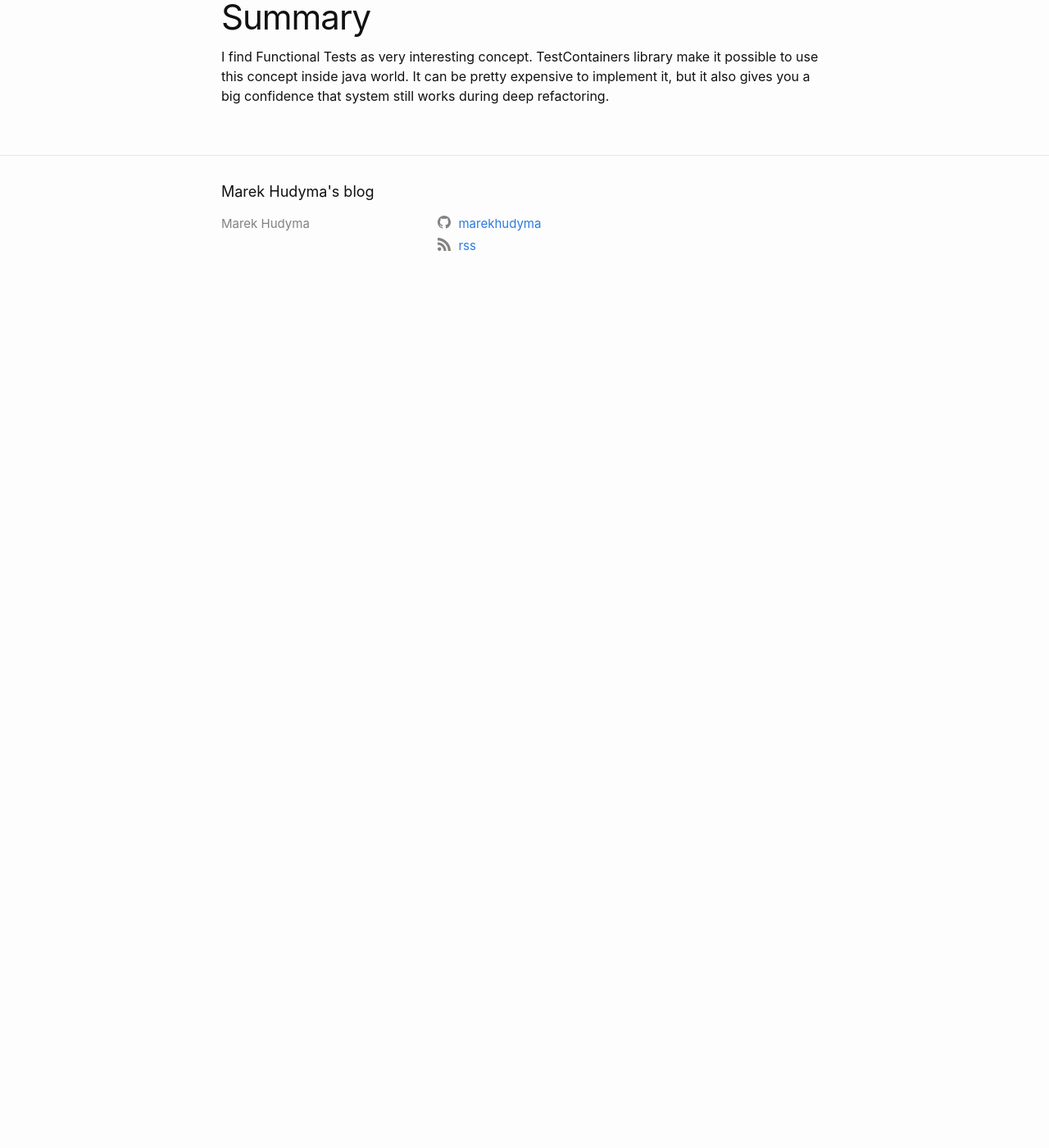
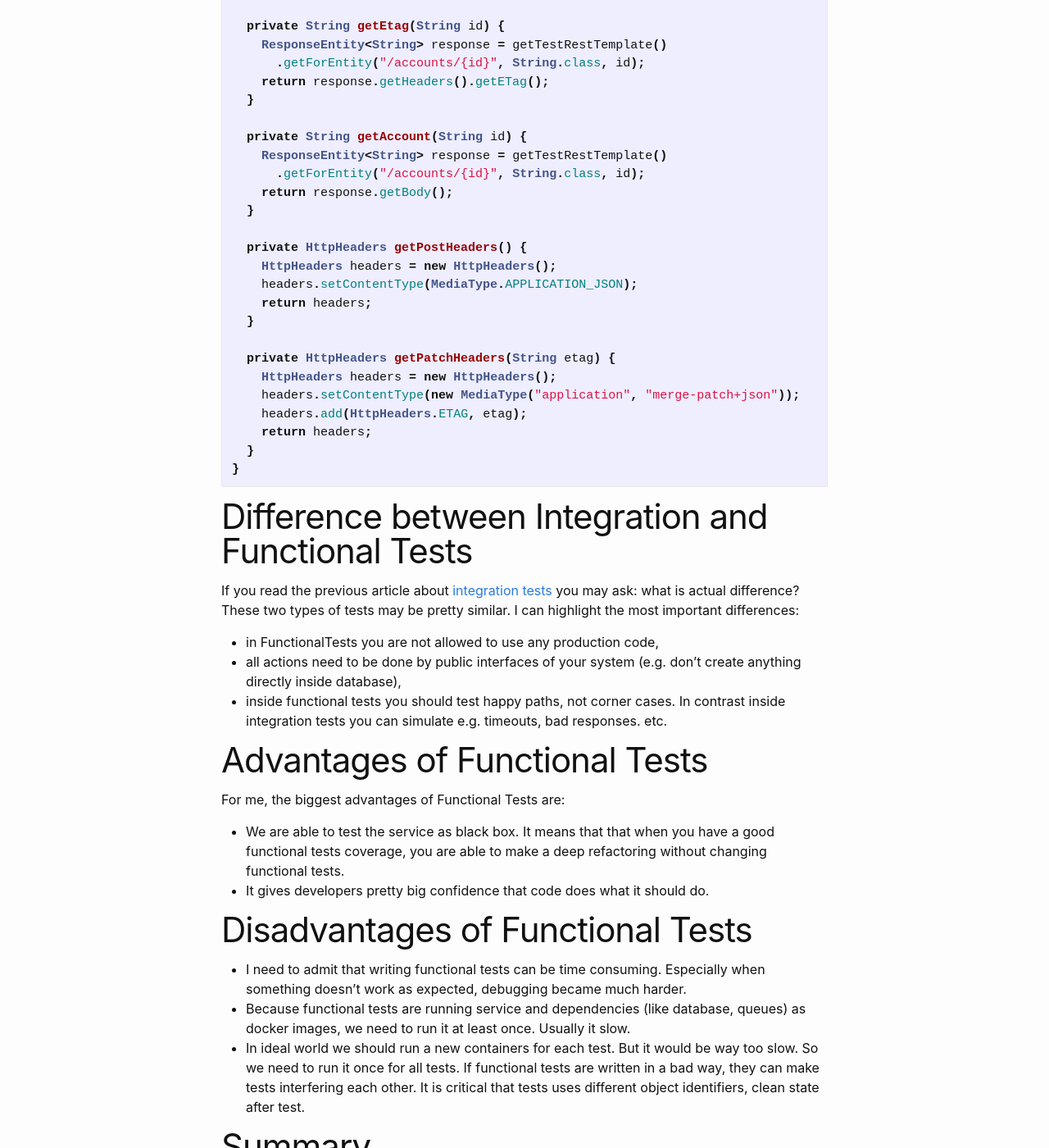
Before and after one commit to marekhudyma/marekhudyma.github.io, a Jekyll site: the page built from _posts/2020-04-01-functional-tests-with-testcontainers.md, in a window 1280 px wide and 1400 px high, scrolled down 5610 px. Shown: the whole window at 82% size. Built offline with Jekyll 4.4.1, drawn with Linux system fonts in a browser that asks for light colours; before the commit the page ends 5982 px from its top, so only the background shows below that; some of the changed text lies outside the part shown.

Commit message:
Functional Tests

````diff
--- a/_posts/2020-04-01-functional-tests-with-testcontainers.md
+++ b/_posts/2020-04-01-functional-tests-with-testcontainers.md
@@ -7,7 +7,7 @@
 In this article, you will find information on:
 * how to write functional tests with testcontainers.org library.
 Before you read this article I highly recommend to read the one about [integration tests](2018-12-01-integration-tests-with-testcontainers.md)
-Whole can follow the idea on [working example here](https://github.com/marekhudyma/application-style).
+You can follow the idea on [working example here](https://github.com/marekhudyma/application-style).
 
 # Definition
 
@@ -18,18 +18,19 @@
 
 # Concept
 The main idea of functional tests is to make it independent from actual implementation. To achieve it do:
-* pack your microservice into docker container,
-* run your service as docker container
-* run all its dependencies like: database, queues, streams, as separate docker container.
-* make your testing code independent from implementation. I do it by having multi-module project with `service` and `functional-tests`.
+* **pack and run your service into docker container**,
+* **run all its dependencies** like: database, queues, streams, **as separate docker container**.
+* **make your testing code independent from implementation**. I do it by having multi-module project with `service` and `functional-tests`.
 
 The structure of invocation can look like below.
 <figure>
   <img src="/assets/2020-04-01-functional-tests-with-testcontainers/functional_tests.png" alt="Functional Tests">
   <figcaption>Functional Tests</figcaption>
 </figure>
+To summarize the main concept: Your entire production code need to be packed and run as docker image. If your service need to communicate to database, run database as docker image as well.
+Your `functional tests` will test your code run as docker image. So your testing code does not have any connection to production code.
 
-You need to remember that a proper pyramid of tests is (from the biggest amount to the smallest amount):
+You also need to remember that a proper pyramid of tests is (from the biggest amount to the smallest amount):
 * unit tests
 * component tests
 * integration tests
@@ -132,7 +133,7 @@
 .withFixedExposedPort(DEBUG_PORT, DEBUG_PORT)
 ```
 
-The method `withFixedExposedPort` is protected in TestContainer, GenericContainer class. That's why you need to create a new class and expose it as a public.
+The method `withFixedExposedPort` is protected  in GenericContainer (in TestContainer) class. That's why you need to create a new class and expose it as a public.
 ```java
 public class ServiceContainer extends GenericContainer<ServiceContainer> {
   public ServiceContainer withFixedExposedPort(int hostPort, int containerPort) {
@@ -151,15 +152,15 @@
 ```
   .withLogConsumer(new Slf4jLogConsumer(LOGGER).withPrefix("Service"))
 ```
+
 # Stopping images
-One of the biggest advantage of TestContainers library is a fact that there is a Ryuk containers which stops all other containers when initial JVM process dies.
-It protects us from unwanted zombie containers (and networks, volumes) in the system. But if you run docker images from multiple maven modules, Ryuk image can be too slow and build can crash.
+One of the biggest advantage of TestContainers library is a fact that there is a `Ryuk` containers which stops all other containers when initial JVM process dies.
+It protects us from unwanted zombie containers (and networks, volumes) in the system. But if you run docker images from multiple maven modules, `Ryuk` image can be too slow and build can crash.
 That's why I additionally specify `shutdownHook` which stops all docker images when tests are over.
-
 
 # Example of Functional Test
 
-The example of functional tests can look like below. It is pretty simplified to make it more readable.
+The example of functional tests can look like below. The testing method uses many helper methods to simplify test. In my opinion this is a key factor: create helper methods to make the code readable.
 
 ```java
 public class AccountFunctionalTest extends AbstractFunctionalTest {
@@ -182,15 +183,61 @@
     var actual = getAccount("00000000-0000-0000-0000-000000000001");
     var expected = readFromResources("account_functional_test/get_account_dto.json");
     JSONAssert.assertEquals(expected, actual, JSONCompareMode.LENIENT);
+  }
+
+  private void createAccount() {
+    var json = readFromResources("account_functional_test/create_account_dto.json");
+    ResponseEntity<String> response = getTestRestTemplate().exchange("/accounts",
+            HttpMethod.POST,
+            new HttpEntity<>(json, getPostHeaders()),
+            String.class);
+    assertThat(response.getStatusCodeValue()).isEqualTo(HttpStatus.CREATED.value());
+  }
+
+  private String getEtag(String id) {
+    ResponseEntity<String> response = getTestRestTemplate()
+      .getForEntity("/accounts/{id}", String.class, id);
+    return response.getHeaders().getETag();
+  }
+
+  private String getAccount(String id) {
+    ResponseEntity<String> response = getTestRestTemplate()
+      .getForEntity("/accounts/{id}", String.class, id);
+    return response.getBody();
+  }
+
+  private HttpHeaders getPostHeaders() {
+    HttpHeaders headers = new HttpHeaders();
+    headers.setContentType(MediaType.APPLICATION_JSON);
+    return headers;
+  }
+
+  private HttpHeaders getPatchHeaders(String etag) {
+    HttpHeaders headers = new HttpHeaders();
+    headers.setContentType(new MediaType("application", "merge-patch+json"));
+    headers.add(HttpHeaders.ETAG, etag);
+    return headers;
+  }
 }
 ```
 
 # Difference between Integration and Functional Tests
 If you read the previous article about [integration tests](2018-12-01-integration-tests-with-testcontainers.md) you may ask: what is actual difference?
-These two types of tests may be pretty similar. I can highlight the most important ones:
+These two types of tests may be pretty similar. I can highlight the most important differences:
 * in FunctionalTests you are not allowed to use any production code,
-* all actions need to be done by public interfaces of your system (don't create anything directly inside database),
+* all actions need to be done by public interfaces of your system (e.g. don't create anything directly inside database),
 * inside functional tests you should test happy paths, not corner cases. In contrast inside integration tests you can simulate e.g. timeouts, bad responses. etc.
+
+# Advantages of Functional Tests
+For me, the biggest advantages of Functional Tests are:
+* We are able to test the service as black box. It means that that when you have a good functional tests coverage, you are able to make a deep refactoring without changing functional tests.
+* It gives developers pretty big confidence that code does what it should do.
+
+# Disadvantages of Functional Tests
+* I need to admit that writing functional tests can be time consuming. Especially when something doesn't work as expected, debugging became much harder.
+* Because functional tests are running service and dependencies (like database, queues) as docker images, we need to run it at least once. Usually it slow.
+* In ideal world we should run a new containers for each test. But it would be way too slow. So we need to run it once for all tests. If functional tests are written in a bad way, they can make tests interfering each other.
+It is critical that tests uses different object identifiers, clean state after test.
 
 # Summary
 I find Functional Tests as very interesting concept. TestContainers library make it possible to use this concept inside java world.
````
Also changed, not shown: other parts of _posts/2020-04-01-functional-tests-with-testcontainers.md (+1 -1 lines).
